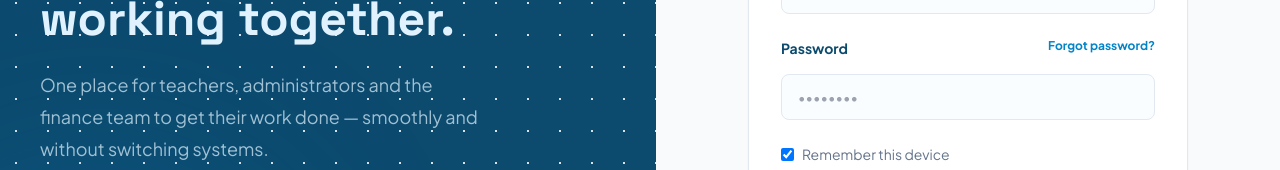
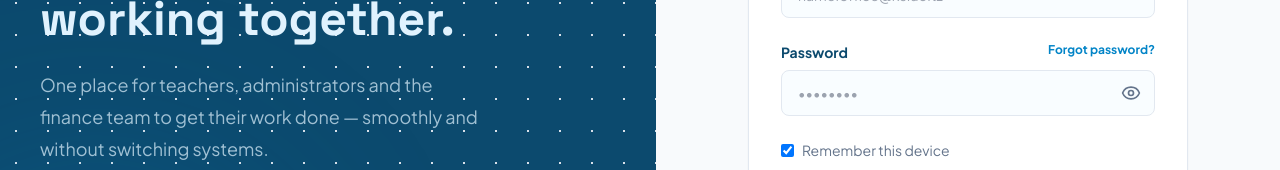
Before and after one commit to MathiasAthanas/kilimanjaro, a React (Vite) app in the folder dashboard/: page /login in a window 1280 px wide. Shown: the part 333-503 px from the top of the page. Built offline with nearby package versions, Linux system fonts and the light colour scheme; no server answers.

Commit message:
fix(dashboard): add password visibility toggles

```diff
--- a/dashboard/src/components/forms/PasswordField.tsx
+++ b/dashboard/src/components/forms/PasswordField.tsx
@@ -1,20 +1,35 @@
-import type { InputHTMLAttributes } from 'react';
+import { useState, type InputHTMLAttributes } from 'react';
+import { Eye, EyeOff } from 'lucide-react';
 import { FormError } from './FormError';
 
-type PasswordFieldProps = InputHTMLAttributes<HTMLInputElement> & {
+type PasswordFieldProps = Omit<InputHTMLAttributes<HTMLInputElement>, 'type'> & {
   label: string;
   error?: string;
 };
 
 export function PasswordField({ label, error, className = '', ...props }: PasswordFieldProps) {
+  const [isVisible, setIsVisible] = useState(false);
+
   return (
     <label className="block space-y-2">
       <span className="text-sm font-bold text-ks-navy">{label}</span>
-      <input
-        type="password"
-        className={`w-full rounded-lg border border-ks-line bg-ks-mist/20 px-4 py-3 text-sm outline-none transition focus:border-ks-blue focus:ring-2 focus:ring-ks-blue/20 ${className}`}
-        {...props}
-      />
+      <span className="relative block">
+        <input
+          type={isVisible ? 'text' : 'password'}
+          className={`w-full rounded-lg border border-ks-line bg-ks-mist/20 px-4 py-3 pr-12 text-sm outline-none transition focus:border-ks-blue focus:ring-2 focus:ring-ks-blue/20 ${className}`}
+          {...props}
+        />
+        <button
+          type="button"
+          className="absolute inset-y-0 right-1 my-1 flex w-10 items-center justify-center rounded-md text-ks-muted transition hover:bg-ks-blue/10 hover:text-ks-blue focus:outline-none focus:ring-2 focus:ring-ks-blue/30"
+          aria-label={isVisible ? 'Hide password' : 'Show password'}
+          aria-pressed={isVisible}
+          title={isVisible ? 'Hide password' : 'Show password'}
+          onClick={() => setIsVisible((visible) => !visible)}
+        >
+          {isVisible ? <EyeOff aria-hidden="true" className="h-5 w-5" /> : <Eye aria-hidden="true" className="h-5 w-5" />}
+        </button>
+      </span>
       <FormError message={error} />
     </label>
   );
```
Also changed, not shown: 1 other file (tests, documents, lock files or other folders).
